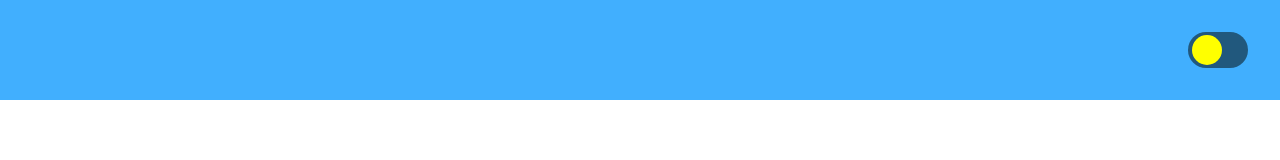
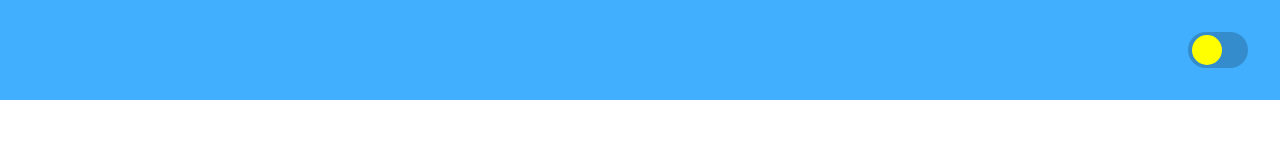
Before and after one commit to renatofekete/personal, a Next.js app: page / in a window 1280 px wide. Shown: the top 160 px of the page. Built offline with nearby package versions, Linux system fonts and the light colour scheme.

Commit message:
added accessibility to switch

```diff
--- a/components/Header.module.css
+++ b/components/Header.module.css
@@ -12,10 +12,12 @@
 .input {
   width: 0;
   height: 0;
-  visibility: hidden;
+  opacity: 0;
   display: inline-block;
 }
-
+.input:focus-visible + .slider {
+  outline: 3px solid var(--main-text-color);
+}
 .slider {
   content: '';
   position: absolute;
@@ -24,7 +26,7 @@
   right: 0;
   bottom: 0;
   border-radius: 35px;
-  background-color: var(--main-text-color);
+  background-color: var(--detail-color);
 }
 
 .slider:before {
--- a/components/Header.tsx
+++ b/components/Header.tsx
@@ -10,9 +10,9 @@ const Header = () => {
   return (
     <header>
       <nav className={styles.navbar}>
-        <label tabIndex={0} className={styles.switch} htmlFor="switch">
-          <input tabIndex={1} className={styles.input} name="switch" id="switch" onChange={e => changeTheme(e)} type="checkbox"/>
-          <span tabIndex={2} className={styles.slider}></span>
+        <label className={styles.switch} htmlFor="switch">
+          <input defaultChecked={false} className={styles.input} name="switch" id="switch" onChange={e => changeTheme(e)} type="checkbox"/>
+          <span className={styles.slider}></span>
         </label>
       </nav>
     </header>
--- a/styles/globals.css
+++ b/styles/globals.css
@@ -3,12 +3,14 @@
   --secondary-bg-color: #41affe;
   --main-text-color: #21587d;
   --secondary-text-color: #ffffff;
+  --detail-color: #348ccc;
 }
 [data-theme='dark'] {
   --main-bg-color: #21587d;
   --secondary-bg-color: #21587d;
   --main-text-color: #ffffff;
   --secondary-text-color: #ffffff;
+  --detail-color: #90ceff;
 }
 html,
 body,
@@ -41,7 +43,6 @@ main {
   box-sizing: border-box;
   margin: 0;
 }
-
 header,
 footer,
 main {
```
